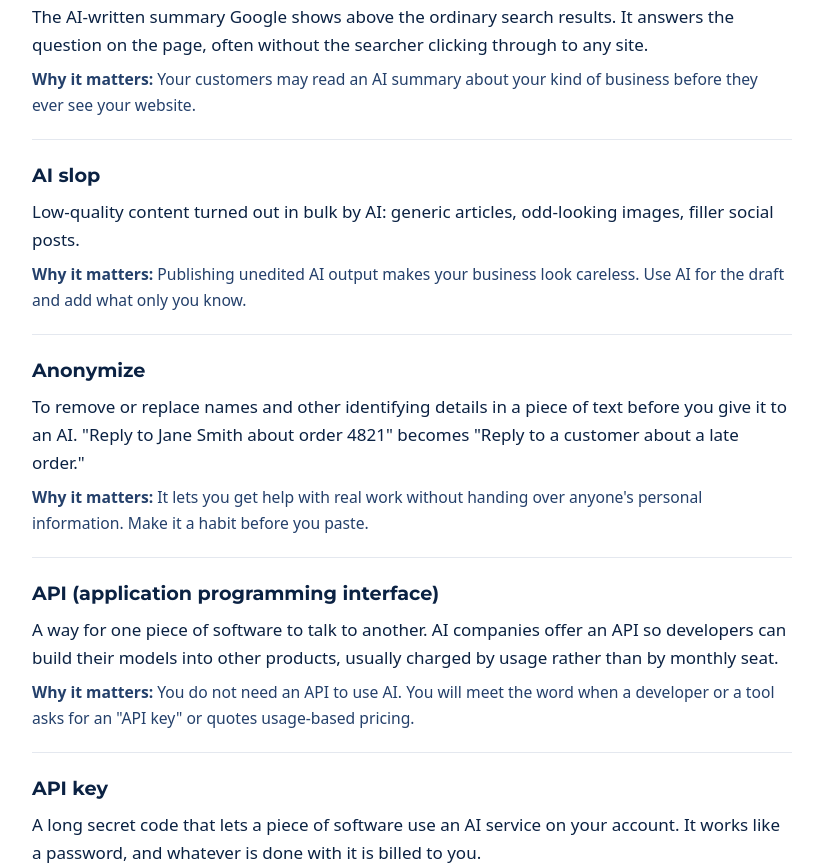
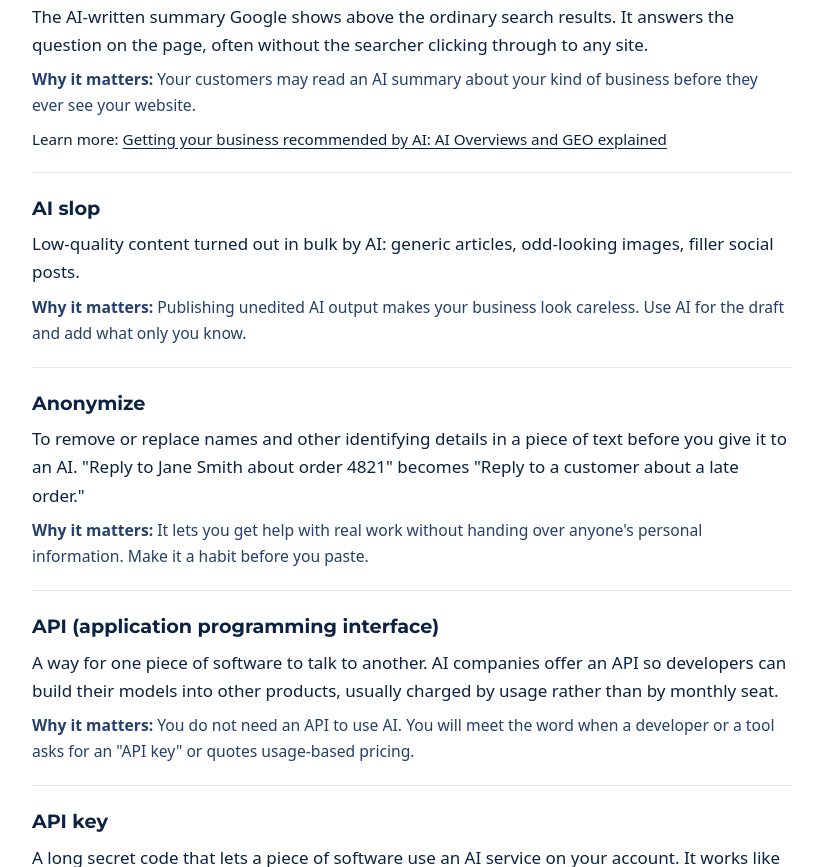
Before and after one commit to aifirstmove/AIFirstMove-Com, a plain HTML site: page glossary/index.html in a window 1280 px wide. Shown: the part 1504-2371 px from the top of the page, without its empty margins (88-911 px from the left). Drawn offline with Linux system fonts and the light colour scheme.

Commit message:
Glossary: Learn more link from AI Overview to 21 Nov 2026 GEO post

```diff
--- a/glossary/index.html
+++ b/glossary/index.html
@@ -103,6 +103,7 @@
         <dd>
           <p class="term-def">The AI-written summary Google shows above the ordinary search results. It answers the question on the page, often without the searcher clicking through to any site.</p>
           <p class="term-why"><strong>Why it matters:</strong> Your customers may read an AI summary about your kind of business before they ever see your website.</p>
+          <p class="term-more">Learn more: <a href="../blog/get-recommended-by-ai/">Getting your business recommended by AI: AI Overviews and GEO explained</a></p>
         </dd>
       </div>
       <div class="term-entry" id="ai-slop">
```
